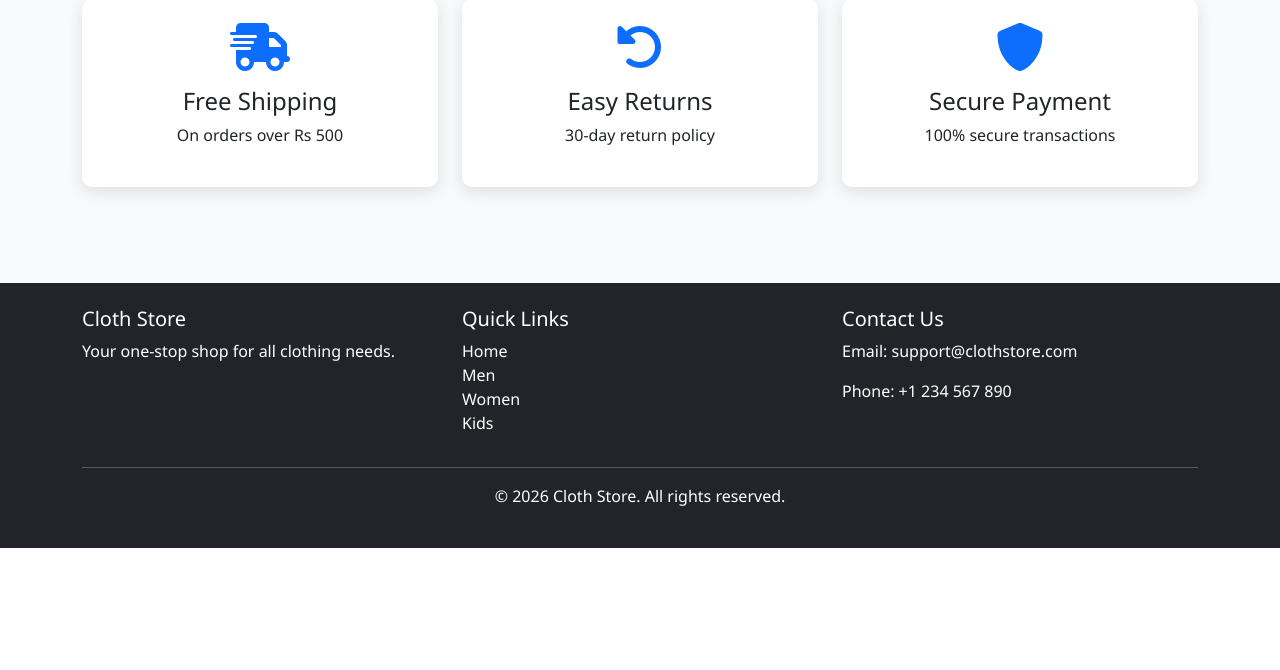
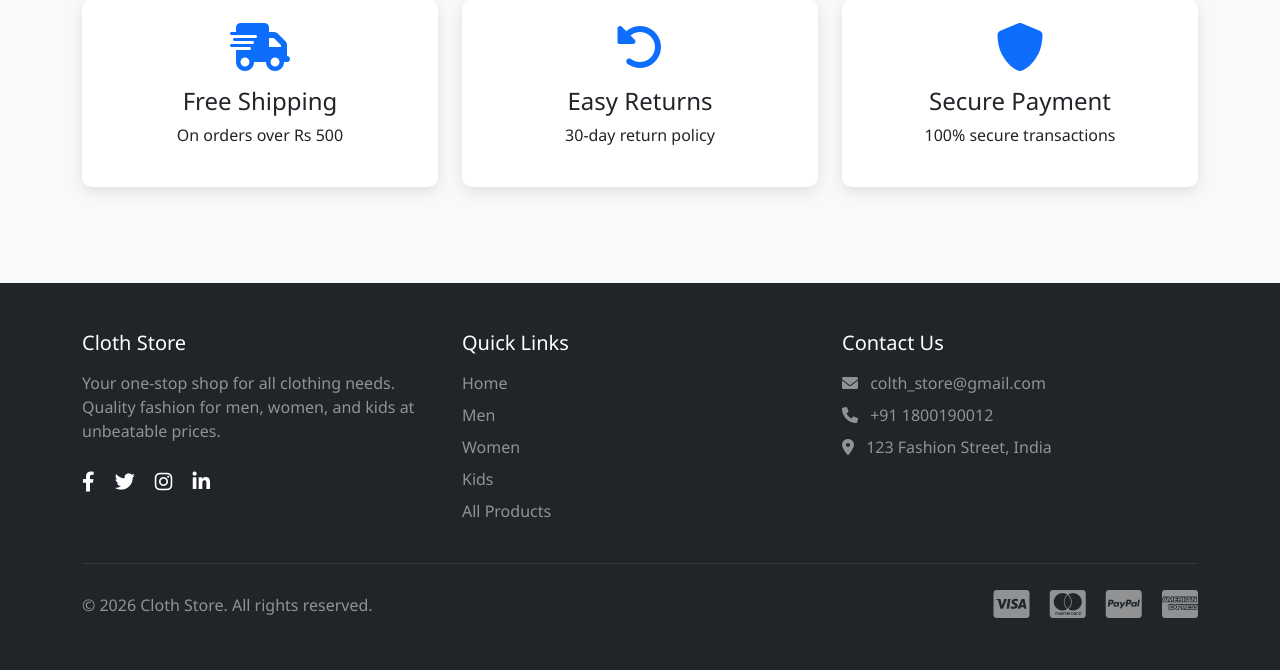
Before and after one commit to jalp-patel-495/Online_Clothing_Store_Management, a Flask app: page / in a window 1280 px wide. Shown: the part 1393-2063 px from the top of the page. Before the commit the page ends 1941 px from the top, so only its background shows below. Run offline with Flask 3, Linux system fonts and the light colour scheme.

Commit message:
Update footer details in base template

```diff
--- a/templates/base.html
+++ b/templates/base.html
@@ -124,34 +124,51 @@
     </main>
 
     <!-- Footer -->
-    <footer class="bg-dark text-white py-4 mt-5">
+    <footer class="bg-dark text-white py-5 mt-5">
         <div class="container">
             <div class="row">
-                <div class="col-md-4">
-                    <h5>Cloth Store</h5>
-                    <p>Your one-stop shop for all clothing needs.</p>
+                <div class="col-md-4 mb-4 mb-md-0">
+                    <h5 class="mb-3">Cloth Store</h5>
+                    <p class="text-white-50">Your one-stop shop for all clothing needs. Quality fashion for men, women, and kids at unbeatable prices.</p>
+                    <div class="mt-4">
+                        <a href="#" class="text-white me-3 fs-5"><i class="fab fa-facebook-f"></i></a>
+                        <a href="#" class="text-white me-3 fs-5"><i class="fab fa-twitter"></i></a>
+                        <a href="#" class="text-white me-3 fs-5"><i class="fab fa-instagram"></i></a>
+                        <a href="#" class="text-white fs-5"><i class="fab fa-linkedin-in"></i></a>
+                    </div>
                 </div>
-                <div class="col-md-4">
-                    <h5>Quick Links</h5>
+                <div class="col-md-4 mb-4 mb-md-0">
+                    <h5 class="mb-3">Quick Links</h5>
                     <ul class="list-unstyled">
-                        <li><a href="{{ url_for('index') }}" class="text-white text-decoration-none">Home</a></li>
-                        <li><a href="{{ url_for('products', gender='men') }}"
-                                class="text-white text-decoration-none">Men</a></li>
-                        <li><a href="{{ url_for('products', gender='women') }}"
-                                class="text-white text-decoration-none">Women</a></li>
-                        <li><a href="{{ url_for('products', gender='kids') }}"
-                                class="text-white text-decoration-none">Kids</a></li>
+                        <li class="mb-2"><a href="{{ url_for('index') }}" class="text-white-50 text-decoration-none hover-white">Home</a></li>
+                        <li class="mb-2"><a href="{{ url_for('products', gender='men') }}"
+                                class="text-white-50 text-decoration-none hover-white">Men</a></li>
+                        <li class="mb-2"><a href="{{ url_for('products', gender='women') }}"
+                                class="text-white-50 text-decoration-none hover-white">Women</a></li>
+                        <li class="mb-2"><a href="{{ url_for('products', gender='kids') }}"
+                                class="text-white-50 text-decoration-none hover-white">Kids</a></li>
+                        <li class="mb-2"><a href="{{ url_for('products') }}"
+                                class="text-white-50 text-decoration-none hover-white">All Products</a></li>
                     </ul>
                 </div>
                 <div class="col-md-4">
-                    <h5>Contact Us</h5>
-                    <p>Email: support@clothstore.com</p>
-                    <p>Phone: +1 234 567 890</p>
+                    <h5 class="mb-3">Contact Us</h5>
+                    <p class="mb-2 text-white-50"><i class="fas fa-envelope me-2"></i> colth_store@gmail.com</p>
+                    <p class="mb-2 text-white-50"><i class="fas fa-phone me-2"></i> +91 1800190012</p>
+                    <p class="text-white-50"><i class="fas fa-map-marker-alt me-2"></i> 123 Fashion Street, India</p>
                 </div>
             </div>
-            <hr class="bg-light">
-            <div class="text-center">
-                <p>&copy; 2026 Cloth Store. All rights reserved.</p>
+            <hr class="bg-secondary my-4">
+            <div class="row align-items-center">
+                <div class="col-md-6 text-center text-md-start">
+                    <p class="mb-0 text-white-50">&copy; 2026 Cloth Store. All rights reserved.</p>
+                </div>
+                <div class="col-md-6 text-center text-md-end mt-3 mt-md-0">
+                    <i class="fab fa-cc-visa fa-2x me-3 text-white-50"></i>
+                    <i class="fab fa-cc-mastercard fa-2x me-3 text-white-50"></i>
+                    <i class="fab fa-cc-paypal fa-2x me-3 text-white-50"></i>
+                    <i class="fab fa-cc-amex fa-2x text-white-50"></i>
+                </div>
             </div>
         </div>
     </footer>
--- a/templates/index.html
+++ b/templates/index.html
@@ -20,22 +20,24 @@
         <div class="carousel-inner">
 
             <!-- Slide 1 -->
-            <div class="carousel-item active" style="height: 600px;">
+             <div class="carousel-item active" style="height: 600px;">
+                <img src="https://images.pexels.com/photos/5864245/pexels-photo-5864245.jpeg"
+                    class="d-block w-100 h-100" style="object-fit: cover;">
+                <div class="carousel-caption d-none d-md-block bg-dark bg-opacity-50 rounded mb-4">
+                    <h5>✨ Up to 40% OFF</h5>
+                    <p>Men Fashion Collection</p>
+                </div>
+            </div>
+
+
+
+            <!-- Slide 2 -->
+              <div class="carousel-item " style="height: 600px;">
                 <img src="https://images.unsplash.com/photo-1483985988355-763728e1935b?w=2000"
                     class="d-block w-100 h-100" style="object-fit: cover;">
                 <div class="carousel-caption d-none d-md-block bg-dark bg-opacity-50 rounded mb-4">
                     <h5>🔥 Flat 30% OFF</h5>
                     <p>Women Trendy Wear</p>
-                </div>
-            </div>
-
-            <!-- Slide 2 -->
-            <div class="carousel-item" style="height: 600px;">
-                <img src="https://images.pexels.com/photos/5864245/pexels-photo-5864245.jpeg"
-                    class="d-block w-100 h-100" style="object-fit: cover;">
-                <div class="carousel-caption d-none d-md-block bg-dark bg-opacity-50 rounded mb-4">
-                    <h5>✨ Up to 40% OFF</h5>
-                    <p>Men Fashion Collection</p>
                 </div>
             </div>
 
```
